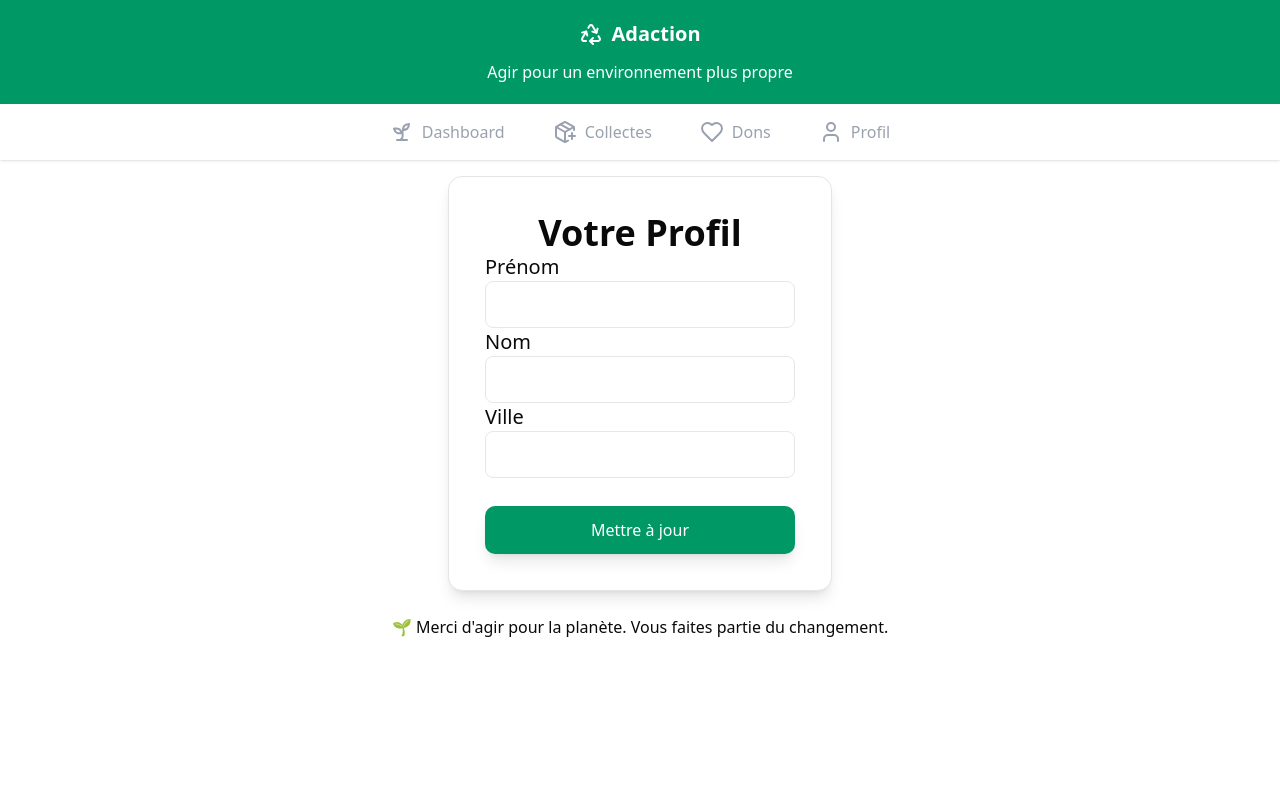
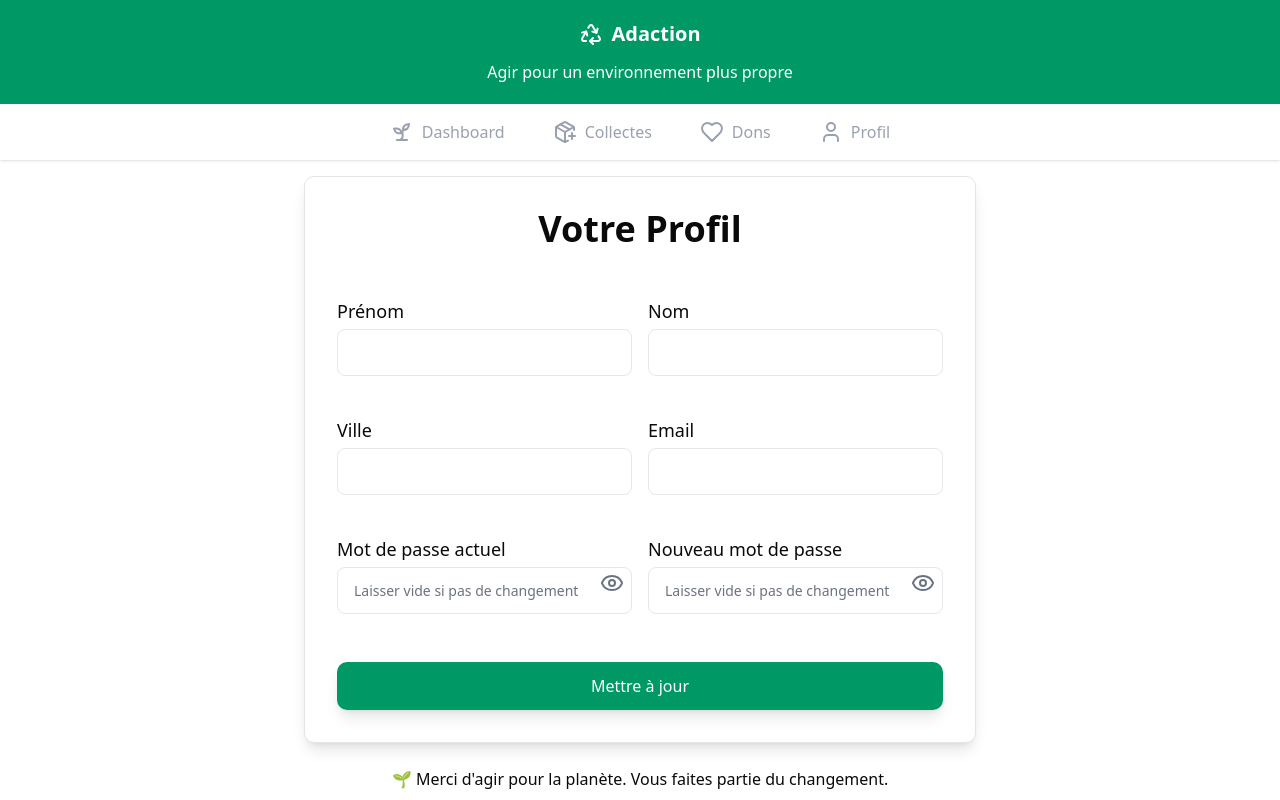
Before and after one commit to danisaza1/front-end-adaction, a Next.js app: page /client/profil in a window 1280 px wide. Built offline with nearby package versions, Linux system fonts and the light colour scheme.

Commit message:
update for vercel

```diff
--- a/app/client/profil/page.js
+++ b/app/client/profil/page.js
@@ -1,5 +1,4 @@
 "use client";
-// import { useParams } from "next/navigation";
 
 import { useEffect, useState } from "react";
 import { useAuth } from "../../context/authContext";
@@ -7,34 +6,34 @@ import { Card } from "../../components/card";
 import NavBar from "app/components/navbar";
 
 export default function FormProfil() {
-  //const { userId } = useParams();// à remplacer par l'ID réel (depuis session, token, params, etc.)
-  // console.log("userId =", userId);
   const [firstname, setFirstName] = useState("");
   const [lastname, setLastName] = useState("");
   const [location, setLocation] = useState("");
-  //   const wastesData = UseWastesData();
-  // console.log(wastesData);
+  const [email, setEmail] = useState("");
+  const [currentPassword, setCurrentPassword] = useState("");
+  const [newPassword, setNewPassword] = useState("");
 
-  const { user } = useAuth();
+  // Contrôler l'affichage des mots de passe
+  const [showCurrentPassword, setShowCurrentPassword] = useState(false);
+  const [showNewPassword, setShowNewPassword] = useState(false);
+
+  const { user, logout } = useAuth();
 
   async function fetchData() {
     if (!user?.token || !user?.id) return;
 
     try {
       const res = await fetch(`http://localhost:3001/profil/${user.id}`, {
-        headers: {
-          Authorization: `Bearer ${user.token}`,
-        },
+        headers: { Authorization: `Bearer ${user.token}` },
       });
 
-      if (!res.ok) {
-        throw new Error("Erreur lors de la récupération du profil");
-      }
+      if (!res.ok) throw new Error("Erreur lors de la récupération du profil");
 
-      const data = await res.json(); // Aquí va después de `res`
+      const data = await res.json();
       setFirstName(data.firstname || "");
       setLastName(data.lastname || "");
       setLocation(data.location || "");
+      setEmail(data.email || "");
     } catch (error) {
       console.error("Erreur lors du chargement du profil :", error);
     }
@@ -47,23 +46,29 @@ export default function FormProfil() {
   const handleSubmitUpdate = async (e) => {
     e.preventDefault();
     try {
+      const body = { firstname, lastname, location, email };
+
+      if (newPassword && currentPassword) {
+        body.currentPassword = currentPassword;
+        body.newPassword = newPassword;
+      }
+
       const res = await fetch(`http://localhost:3001/updateProfil/${user.id}`, {
         method: "PATCH",
         headers: {
           "Content-Type": "application/json",
           Authorization: `Bearer ${user.token}`,
         },
-        body: JSON.stringify({
-          firstname,
-          lastname,
-          location,
-        }),
+        body: JSON.stringify(body),
       });
 
       if (res.ok) {
         alert("Profil mis à jour !");
+        setCurrentPassword("");
+        setNewPassword("");
       } else {
-        alert("Erreur lors de la mise à jour");
+        const errData = await res.json();
+        alert("Erreur lors de la mise à jour : " + (errData.message || ""));
       }
     } catch (err) {
       console.error("Erreur réseau :", err);
@@ -71,15 +76,41 @@ export default function FormProfil() {
     }
   };
 
+  const handleLogout = async () => {
+    await fetch("http://localhost:3001/logout", {
+      method: "POST",
+      credentials: "include", // ⚠️ TRÈS IMPORTANT
+    });
+    logout();
+    alert("Déconnecté avec succès !");
+  };
+
   return (
     <>
       <NavBar role="client" />
+
+      {user && (
+        <div className="flex justify-end mb-4 px-4 md:px-16">
+          <button
+            onClick={() => {
+              logout();
+              alert("Déconnecté avec succès !");
+            }}
+            className="bg-emerald-600 text-white px-4 py-2 rounded hover:bg-emerald-700 transition-colors"
+          >
+            Déconnexion
+          </button>
+        </div>
+      )}
+
       <form className="flex justify-center" onSubmit={handleSubmitUpdate}>
-        <Card className="flex justify-center border shadow-lg w-96 p-9 m-4">
-          <div className="flex flex-col">
-            <h2 className="text-4xl text-center font-bold">Votre Profil</h2>
+        <Card className="w-full max-w-2xl p-8 m-4 shadow-lg border rounded-lg">
+          <h2 className="text-4xl text-center font-bold mb-6">Votre Profil</h2>
 
-            <label htmlFor="firstname" className="text-xl">
+          {/* Prénom + Nom */}
+          <div className="flex gap-4 mb-4">
+            <div className="flex-1 flex flex-col">
+              <label htmlFor="firstname" className="text-lg mb-1">
                 Prénom
               </label>
               <input
@@ -87,9 +118,12 @@ export default function FormProfil() {
                 name="firstname"
                 value={firstname}
                 onChange={(e) => setFirstName(e.target.value)}
+                className="border p-2 rounded"
               />
+            </div>
 
-            <label htmlFor="lastname" className="text-xl">
+            <div className="flex-1 flex flex-col">
+              <label htmlFor="lastname" className="text-lg mb-1">
                 Nom
               </label>
               <input
@@ -97,9 +131,15 @@ export default function FormProfil() {
                 name="lastname"
                 value={lastname}
                 onChange={(e) => setLastName(e.target.value)}
+                className="border p-2 rounded"
               />
+            </div>
+          </div>
 
-            <label htmlFor="location" className="text-xl">
+          {/* Ville + Email */}
+          <div className="flex gap-4 mb-4">
+            <div className="flex-1 flex flex-col">
+              <label htmlFor="location" className="text-lg mb-1">
                 Ville
               </label>
               <input
@@ -107,15 +147,143 @@ export default function FormProfil() {
                 name="location"
                 value={location}
                 onChange={(e) => setLocation(e.target.value)}
+                className="border p-2 rounded"
               />
+            </div>
+
+            <div className="flex-1 flex flex-col">
+              <label htmlFor="email" className="text-lg mb-1">
+                Email
+              </label>
+              <input
+                type="email"
+                name="email"
+                value={email}
+                onChange={(e) => setEmail(e.target.value)}
+                className="border p-2 rounded"
+              />
+            </div>
+          </div>
+
+          {/* Mot de passe actuel + nouveau */}
+          <div className="flex gap-4 mb-6">
+            <div className="flex-1 flex flex-col relative">
+              <label htmlFor="currentPassword" className="text-lg mb-1">
+                Mot de passe actuel
+              </label>
+              <input
+                type={showCurrentPassword ? "text" : "password"}
+                name="currentPassword"
+                value={currentPassword}
+                onChange={(e) => setCurrentPassword(e.target.value)}
+                placeholder="Laisser vide si pas de changement"
+                className="border p-2 rounded pr-10"
+              />
+              <span
+                className="absolute right-2 top-9 cursor-pointer text-gray-500"
+                onClick={() => setShowCurrentPassword(!showCurrentPassword)}
+              >
+                {showCurrentPassword ? (
+                  <svg
+                    xmlns="http://www.w3.org/2000/svg"
+                    width="24"
+                    height="24"
+                    viewBox="0 0 24 24"
+                    fill="none"
+                    stroke="currentColor"
+                    strokeWidth="2"
+                    strokeLinecap="round"
+                    strokeLinejoin="round"
+                    className="lucide lucide-eye-closed-icon lucide-eye-closed"
+                  >
+                    <path d="m15 18-.722-3.25" />
+                    <path d="M2 8a10.645 10.645 0 0 0 20 0" />
+                    <path d="m20 15-1.726-2.05" />
+                    <path d="m4 15 1.726-2.05" />
+                    <path d="m9 18 .722-3.25" />
+                  </svg>
+                ) : (
+                  <svg
+                    xmlns="http://www.w3.org/2000/svg"
+                    width="24"
+                    height="24"
+                    viewBox="0 0 24 24"
+                    fill="none"
+                    stroke="currentColor"
+                    strokeWidth="2"
+                    strokeLinecap="round"
+                    strokeLinejoin="round"
+                    className="lucide lucide-eye-icon lucide-eye"
+                  >
+                    <path d="M2.062 12.348a1 1 0 0 1 0-.696 10.75 10.75 0 0 1 19.876 0 1 1 0 0 1 0 .696 10.75 10.75 0 0 1-19.876 0" />
+                    <circle cx="12" cy="12" r="3" />
+                  </svg>
+                )}
+              </span>
+            </div>
+
+            <div className="flex-1 flex flex-col relative">
+              <label htmlFor="newPassword" className="text-lg mb-1">
+                Nouveau mot de passe
+              </label>
+              <input
+                type={showNewPassword ? "text" : "password"}
+                name="newPassword"
+                value={newPassword}
+                onChange={(e) => setNewPassword(e.target.value)}
+                placeholder="Laisser vide si pas de changement"
+                className="border p-2 rounded pr-10"
+              />
+              <span
+                className="absolute right-2 top-9 cursor-pointer text-gray-500"
+                onClick={() => setShowNewPassword(!showNewPassword)}
+              >
+                {showNewPassword ? (
+                  <svg
+                    xmlns="http://www.w3.org/2000/svg"
+                    width="24"
+                    height="24"
+                    viewBox="0 0 24 24"
+                    fill="none"
+                    stroke="currentColor"
+                    stroke-width="2"
+                    stroke-linecap="round"
+                    stroke-linejoin="round"
+                    class="lucide lucide-eye-closed-icon lucide-eye-closed"
+                  >
+                    <path d="m15 18-.722-3.25" />
+                    <path d="M2 8a10.645 10.645 0 0 0 20 0" />
+                    <path d="m20 15-1.726-2.05" />
+                    <path d="m4 15 1.726-2.05" />
+                    <path d="m9 18 .722-3.25" />
+                  </svg>
+                ) : (
+                  <svg
+                    xmlns="http://www.w3.org/2000/svg"
+                    width="24"
+                    height="24"
+                    viewBox="0 0 24 24"
+                    fill="none"
+                    stroke="currentColor"
+                    stroke-width="2"
+                    stroke-linecap="round"
+                    stroke-linejoin="round"
+                    class="lucide lucide-eye-icon lucide-eye"
+                  >
+                    <path d="M2.062 12.348a1 1 0 0 1 0-.696 10.75 10.75 0 0 1 19.876 0 1 1 0 0 1 0 .696 10.75 10.75 0 0 1-19.876 0" />
+                    <circle cx="12" cy="12" r="3" />
+                  </svg>
+                )}
+              </span>
+            </div>
+          </div>
 
           <button
             type="submit"
-              className="bg-emerald-600 py-3 px-2 mt-7 rounded-lg shadow-lg text-white"
+            className="bg-emerald-600 py-3 px-2 rounded-lg shadow-lg text-white hover:bg-emerald-700 transition-colors w-full"
           >
             Mettre à jour
           </button>
-          </div>
         </Card>
       </form>
     </>
```
Lines whose indentation alone changed are shown as unchanged.
